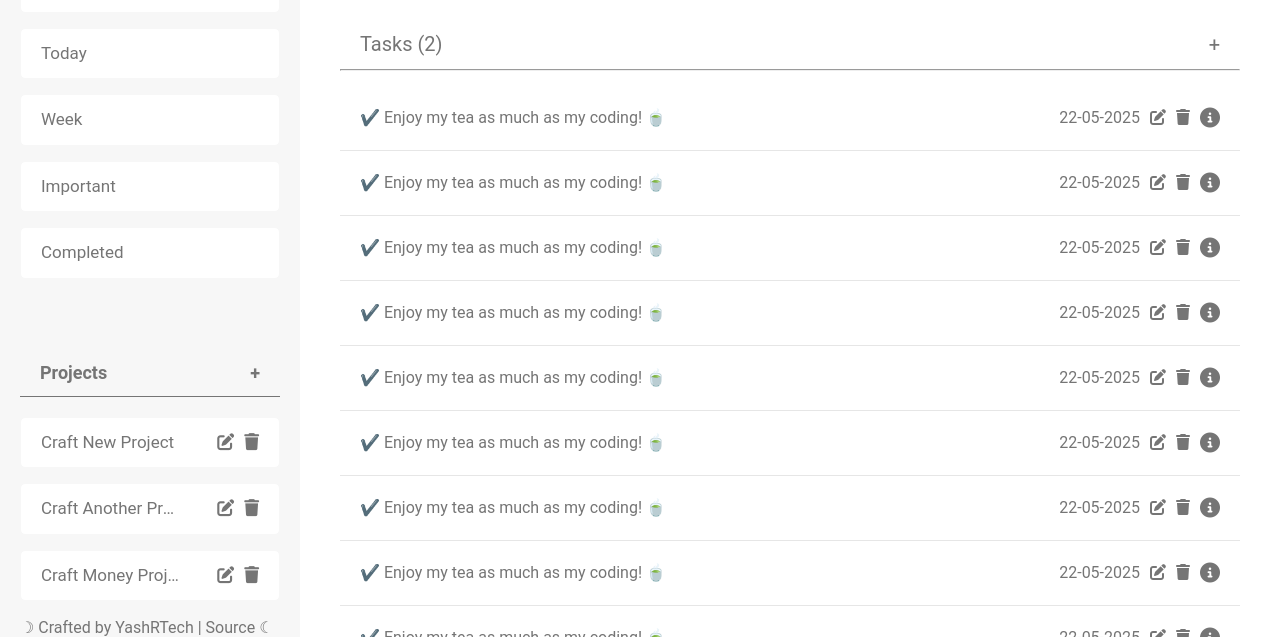
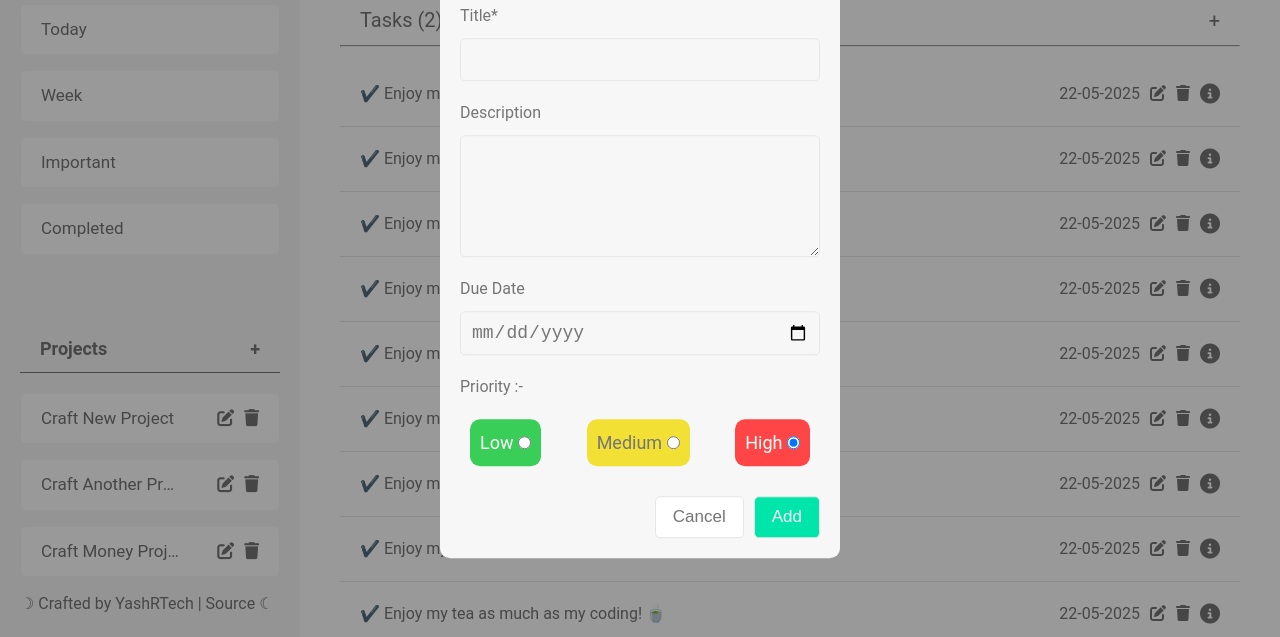
Before and after one commit to YashRTech/Todo-List, a website built with webpack: page src/template.html in a window 1280 px wide. Shown: the part 163-800 px from the top of the page. Built offline with nearby package versions, Linux system fonts and the light colour scheme.

Commit message:
little ui bug fixed

```diff
--- a/src/template.html
+++ b/src/template.html
@@ -14,8 +14,6 @@
     <header id="header">
         <p class="logo">✔️Todo </p>
     </header>
-`
-
     <div class="main">
         <nav id="sidebar-menu">
             <div class="default-nav">
@@ -229,7 +227,7 @@
         </div>
 
     </div>
-    <div class="todo-input-container hidden">
+    <div class="todo-input-container ">
         <div class="todo-input-header">
             <p>Add Todo</p>
             <p>❌</p>
@@ -272,7 +270,7 @@
 
     </div>
 
-    <div class="overlay hidden"></div>
+    <div class="overlay "></div>
 
 
 
```
